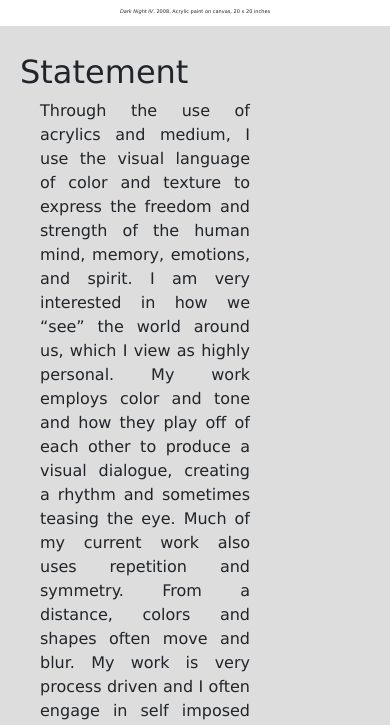
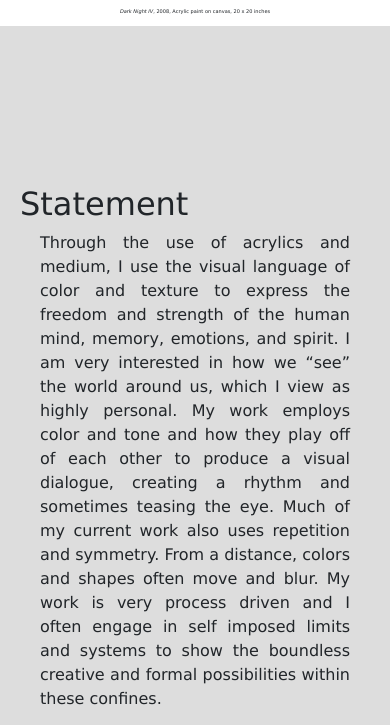
Before and after one commit to jbkrege/Marcia-Fraerman, a website: page index.html in a window 390 px wide. Shown: the part 4431-5156 px from the top of the page. Drawn offline with Linux system fonts and the light colour scheme.

Commit message:
mobile mobile mobile

```diff
--- a/css/one-page-wonder.css
+++ b/css/one-page-wonder.css
@@ -93,7 +93,7 @@ header.masthead .masthead-content .masthead-subheading {
 #statement{
   background-color: #ddd;
   margin: 0;
-  padding-right: 100px;
+  /*padding-right: 100px;*/
 }
 
 #about{
```
